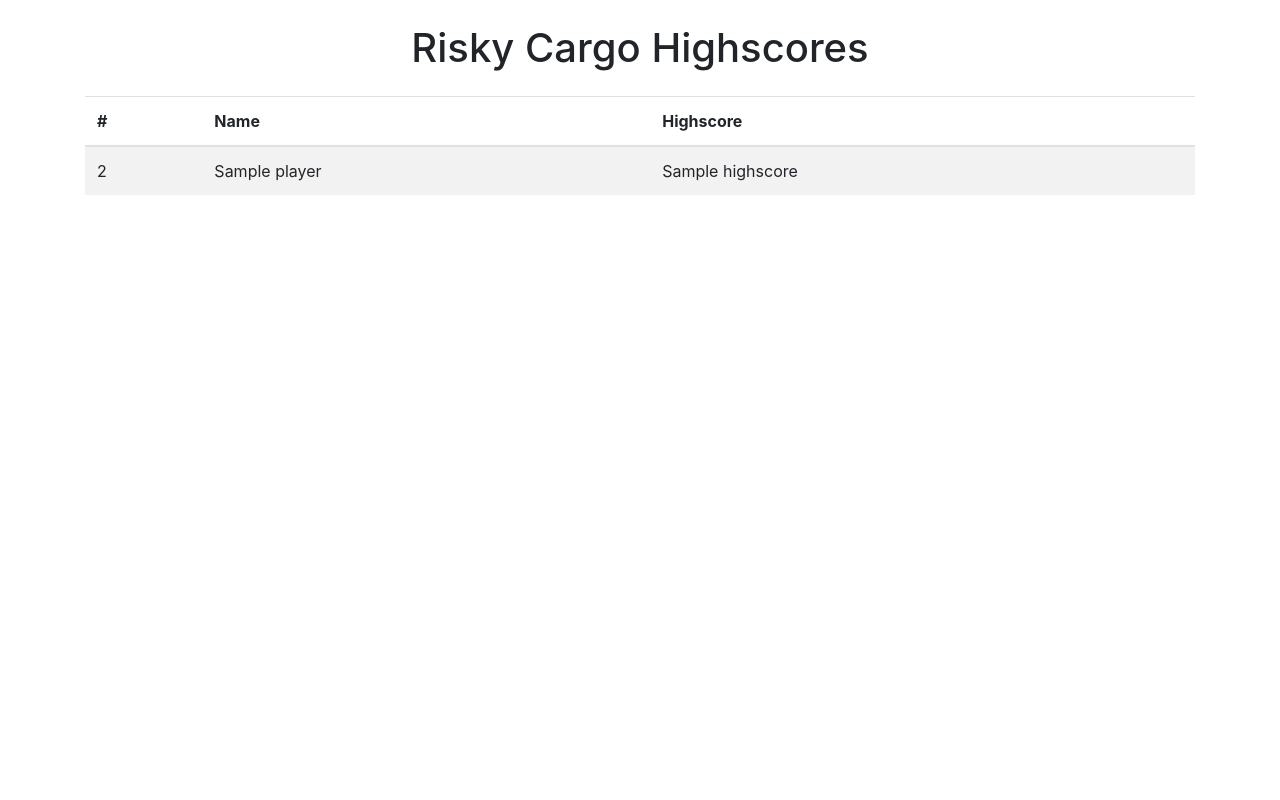
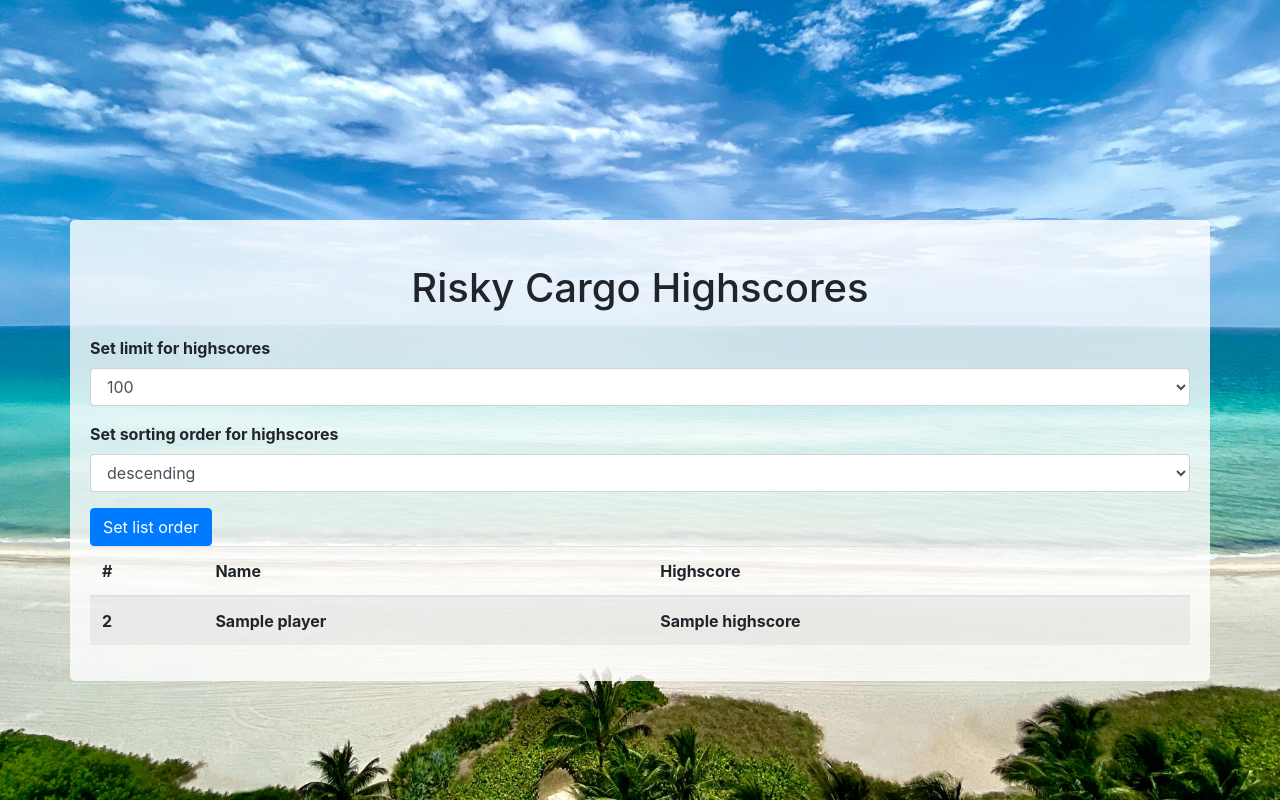
Before and after one commit to TobyQuality/highscores-via-python-cloud, a Flask app: template templates/highscores.html in a window 1280 px wide. Run offline with Flask 3, Linux system fonts and the light colour scheme; the template is opened without the code that fills it: most values are stand-ins (such as "Sample title", 1, 10 or a date in 2020); some libraries are stand-ins or nearby versions.

Commit message:
highscores.html now has form element for sorting highscores and more aesthetic background

```diff
--- a/index.py
+++ b/index.py
@@ -1,5 +1,4 @@
 from flask import *
-# from flask import request, redirect, url_for
 from json import *
 from dotenv import load_dotenv
 import os
@@ -7,16 +6,6 @@ import bcrypt
 from utils.repository import *
 
 app = Flask(__name__)
-#app.config['SESSION_COOKIE_SECURE'] = True
-
-# This code was generated by ChatGpt
-# this code ensures that every request made to the server is done
-# as https-requests. Every http-request is redirected to an https-request
-#@app.before_request
-#def enforce_https():
-    #if not request.is_secure and request.url.startswith('http://'):
-        #url = request.url.replace('http://', 'https://', 1)
-        #return redirect(url, code=301)
 
 # loading the .env file containing the api key for the app
 load_dotenv()
@@ -128,9 +117,7 @@ def create_new_account():
 
 @app.route('/highscores')
 def show_highscores():
-    pw = request.args.get("pw")
-    if (check_api_key(pw) == False):
-        return make_response(jsonify("You are unauthorized"), 401)
+    # The highscore page doesn't need password
     limit = 100
     sort = "none"
     if request.args.get("sort") != None:
@@ -140,8 +127,5 @@ def show_highscores():
     highscores = fetch_highscores(limit, sort)
     return render_template("highscores.html", highscores=highscores)
 
-    #certificate_path = '/path/to/certificate.pem'
-    #private_key_path = '/path/to/private_key.pem'
 if __name__ == "__main__":
     app.run(debug=True)
-    #app.run(host='0.0.0.0', port=443, ssl_context=(certificate_path, private_key_path), debug=True)
--- /dev/null
+++ b/static/styles.css
@@ -0,0 +1,22 @@
+body {
+    background-image: url('sunnybeach.jpg');
+    background-size: cover;
+    background-repeat: no-repeat;
+    background-position: center center;
+    min-height: 100vh;
+    margin: 0;
+    display: flex;
+    align-items: center;
+}
+
+.container {
+    background-color: rgba(255, 255, 255, 0.8);
+    border-radius: 5px;
+    padding: 20px;
+    margin-top: 100px;
+    margin-bottom: 0;
+}
+
+label, th, td {
+    font-weight: bold;
+}
--- a/templates/highscores.html
+++ b/templates/highscores.html
@@ -5,10 +5,40 @@
     <meta name="viewport" content="width=device-width, initial-scale=1.0">
     <title>Risky Cargo Highscores</title>
     <link rel="stylesheet" href="https://cdnjs.cloudflare.com/ajax/libs/twitter-bootstrap/4.6.0/css/bootstrap.min.css"/>
+    <link rel="stylesheet" href="../static/styles.css">
+<link rel="stylesheet" href="{{ url_for('static', filename='styles.css') }}">
 </head>
 <body>
     <div class="container">
         <h1 class="text-center mt-4 mb-4">Risky Cargo Highscores</h1>
+        <div>
+            <form action="/highscores">
+                <div class="form-group">
+                    <label for="limit">Set limit for highscores</label>
+                    <select id="limit" name="limit" class="form-control">
+                        <option value=100>100</option>
+                        <option value=90>90</option>
+                        <option value=80>80</option>
+                        <option value=70>70</option>
+                        <option value=60>60</option>
+                        <option value=50>50</option>
+                        <option value=40>40</option>
+                        <option value=30>30</option>
+                        <option value=20>20</option>
+                        <option value=10>10</option>
+                    </select>
+                </div>
+                <div class="form-group">
+                    <label for="sort">Set sorting order for highscores</label>
+                    <select id="sort" name="sort" class="form-control">
+                        <option value="desc">descending</option>
+                        <option value="asc">ascending</option>
+                        <option value="none">no sorting order</option>
+                    </select>
+                </div>
+                <button class="btn btn-primary">Set list order</button>
+            </form>
+        </div>
         <div class="row">
             <div class="col-md-12">
                 <table class="table table-striped">
```
Also changed, not shown: static/sunnybeach.jpg (added), 1 other file.
